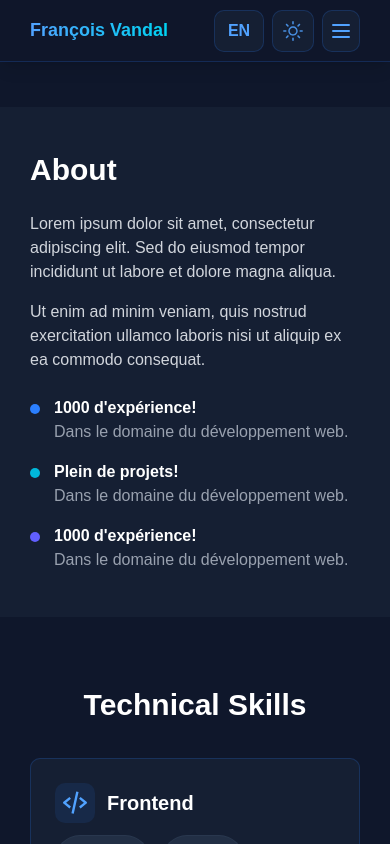
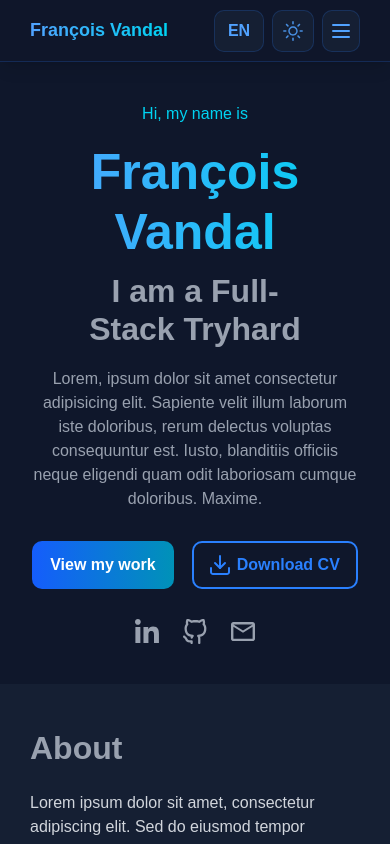
Before and after one commit to aVandalInShorts/Portfolio-React, a React (Vite) app: page / in a window 390 px wide. Shown: the top 844 px of the page. Built offline with nearby package versions, Linux system fonts and the light colour scheme.

Commit message:
Hero section

```diff
--- a/src/App.tsx
+++ b/src/App.tsx
@@ -2,6 +2,7 @@ import { Footer } from "./modules/Footer/Footer";
 import { Header } from "./modules/Header/Header";
 import { About } from "./sections/About/About";
 import { Contact } from "./sections/Contact/Contact";
+import { Hero } from "./sections/Hero/Hero";
 import { Projects } from "./sections/Projects/Projects";
 import { Skills } from "./sections/Skills/Skills";
 
@@ -9,6 +10,7 @@ function App() {
 	return (
 		<>
 			<Header />
+			<Hero />
 			<About />
 			<Skills />
 			<Projects />
--- a/src/assets/styles/button.css
+++ b/src/assets/styles/button.css
@@ -13,13 +13,16 @@
 @layer button {
 	.cta {
 		--cta-bg-angle: 90deg;
+		--cta-padding-inline: 10px;
+		--cta-padding-bloc: 24px;
 
 		display: inline-flex;
 		align-items: center;
 		gap: 7px;
 		color: var(--pure-white);
 		text-align: center;
-		padding: 10px 24px;
+		font-weight: 700;
+		padding: var(--cta-padding-inline) var(--cta-padding-bloc);
 		border-radius: 10px;
 		background-image: linear-gradient(
 			var(--cta-bg-angle),
@@ -34,7 +37,13 @@
 			height: 20px;
 
 			* {
-				fill: var(--pure-white);
+				&[fill] {
+					fill: var(--pure-white);
+				}
+
+				&[stroke] {
+					stroke: var(--pure-white);
+				}
 			}
 		}
 
@@ -42,5 +51,59 @@
 			--cta-bg-dark: #0092b8;
 			--cta-bg-light: #155dfc;
 		}
+
+		&.bigger {
+			--cta-padding-inline: 20px;
+			--cta-padding-bloc: 32px;
+			min-height: 60px;
+		}
+
+		&.outline {
+			--button-outline-color: #2a80fe;
+
+			position: relative;
+			padding: calc(var(--cta-padding-inline) - 2px)
+				calc(var(--cta-padding-bloc) - 2px);
+			background: none;
+			border: 2px solid var(--button-outline-color);
+			color: var(--button-outline-color);
+			transition: all 0.3s ease-in-out;
+
+			svg * {
+				transition: all 0.3s ease-in-out;
+				&[fill] {
+					fill: var(--button-outline-color);
+				}
+
+				&[stroke] {
+					stroke: var(--button-outline-color);
+				}
+			}
+
+			&:hover {
+				background-color: var(--button-outline-color);
+				color: var(--white);
+
+				svg * {
+					&[fill] {
+						fill: var(--pure-white);
+					}
+
+					&[stroke] {
+						stroke: var(--pure-white);
+					}
+				}
+			}
+		}
 	}
 }
+
+@media screen and (max-width: 767px) {
+	.cta {
+		&.bigger {
+			--cta-padding-inline: 12px;
+			--cta-padding-bloc: 18px;
+			min-height: 0px;
+		}
+	}
+}
--- a/src/assets/styles/default.css
+++ b/src/assets/styles/default.css
@@ -26,10 +26,14 @@
 	}
 
 	h1,
-	.h1,
+	.h1 {
+		font-size: 96px;
+	}
+
 	h2,
 	.h2 {
-		font-size: 30px;
+		font-size: 60px;
+		color: var(--gray);
 	}
 
 	h3,
@@ -53,3 +57,17 @@
 		}
 	}
 }
+
+@media screen and (max-width: 768px) {
+	h1,
+	.h1 {
+		font-size: 50px;
+		text-box: trim-start cap alphabetic;
+	}
+
+	h2,
+	.h2 {
+		font-size: 32px;
+		color: var(--gray);
+	}
+}
--- a/src/components/icon-picker/IconPicker.tsx
+++ b/src/components/icon-picker/IconPicker.tsx
@@ -4,11 +4,13 @@ import { Code } from "./icons/Code";
 import { Csharp } from "./icons/Csharp";
 import { Database } from "./icons/Database";
 import { Document } from "./icons/Document";
+import { Download } from "./icons/Download";
 import { ExternalLink } from "./icons/ExternalLink";
 import { Github } from "./icons/Github";
 import { Hamburger } from "./icons/Hamburger";
 import { LinkedIn } from "./icons/LinkedIn";
 import { Mail } from "./icons/Mail";
+import { MapPin } from "./icons/MapPin";
 import { Moon } from "./icons/Moon";
 import { PHP } from "./icons/PHP";
 import { React } from "./icons/React";
@@ -24,11 +26,13 @@ export type IconType =
 	| "csharp"
 	| "database"
 	| "document"
+	| "download"
 	| "external-link"
 	| "github"
 	| "hamburger"
 	| "linkedin"
 	| "mail"
+	| "map-pin"
 	| "moon"
 	| "php"
 	| "react"
@@ -54,6 +58,8 @@ export const IconPicker = ({ icon }: IconPickerProps) => {
 		return <Database />;
 	} else if (icon === "document") {
 		return <Document />;
+	} else if (icon === "download") {
+		return <Download />;
 	} else if (icon === "external-link") {
 		return <ExternalLink />;
 	} else if (icon === "github") {
@@ -64,6 +70,8 @@ export const IconPicker = ({ icon }: IconPickerProps) => {
 		return <LinkedIn />;
 	} else if (icon === "mail") {
 		return <Mail />;
+	} else if (icon === "map-pin") {
+		return <MapPin />;
 	} else if (icon === "moon") {
 		return <Moon />;
 	} else if (icon === "php") {
--- /dev/null
+++ b/src/components/icon-picker/icons/Download.tsx
@@ -0,0 +1,33 @@
+export const Download = () => {
+	return (
+		<svg
+			width="20"
+			height="20"
+			viewBox="0 0 20 20"
+			fill="none"
+			xmlns="http://www.w3.org/2000/svg"
+		>
+			<path
+				d="M19 13V17C19 17.5304 18.7893 18.0391 18.4142 18.4142C18.0391 18.7893 17.5304 19 17 19H3C2.46957 19 1.96086 18.7893 1.58579 18.4142C1.21071 18.0391 1 17.5304 1 17V13"
+				stroke="black"
+				strokeWidth="2"
+				strokeLinecap="round"
+				strokeLinejoin="round"
+			/>
+			<path
+				d="M5 8L10 13L15 8"
+				stroke="black"
+				strokeWidth="2"
+				strokeLinecap="round"
+				strokeLinejoin="round"
+			/>
+			<path
+				d="M10 13V1"
+				stroke="black"
+				strokeWidth="2"
+				strokeLinecap="round"
+				strokeLinejoin="round"
+			/>
+		</svg>
+	);
+};
--- /dev/null
+++ b/src/components/icon-picker/icons/MapPin.tsx
@@ -0,0 +1,26 @@
+export const MapPin = () => {
+	return (
+		<svg
+			width="20"
+			height="24"
+			viewBox="0 0 20 24"
+			fill="none"
+			xmlns="http://www.w3.org/2000/svg"
+		>
+			<path
+				d="M19 10C19 17 10 23 10 23C10 23 1 17 1 10C1 7.61305 1.94821 5.32387 3.63604 3.63604C5.32387 1.94821 7.61305 1 10 1C12.3869 1 14.6761 1.94821 16.364 3.63604C18.0518 5.32387 19 7.61305 19 10Z"
+				stroke="black"
+				strokeWidth="2"
+				strokeLinecap="round"
+				strokeLinejoin="round"
+			/>
+			<path
+				d="M10 13C11.6569 13 13 11.6569 13 10C13 8.34315 11.6569 7 10 7C8.34315 7 7 8.34315 7 10C7 11.6569 8.34315 13 10 13Z"
+				stroke="black"
+				strokeWidth="2"
+				strokeLinecap="round"
+				strokeLinejoin="round"
+			/>
+		</svg>
+	);
+};
--- a/src/sections/About/About.module.css
+++ b/src/sections/About/About.module.css
@@ -1,6 +1,5 @@
 .about {
 	padding-block: 80px;
-	margin-block: 80px;
 }
 
 .about-inner {
@@ -90,7 +89,6 @@
 @media screen and (max-width: 767px) {
 	.about {
 		padding-block: 45px;
-		margin-block: 45px;
 	}
 
 	.about-inner {
--- /dev/null
+++ b/src/sections/Hero/Hero.module.css
@@ -0,0 +1,107 @@
+.hero {
+	padding-block: 50px;
+}
+
+.hero-inner {
+	display: flex;
+	flex-flow: column nowrap;
+	align-items: center;
+	text-align: center;
+}
+
+.pretitle {
+	color: var(--gradient-light-blue);
+}
+
+.name {
+	margin: 0 0 18px;
+	background: linear-gradient(
+		90deg,
+		var(--gradient-blue) 0%,
+		var(--gradient-light-blue) 100%
+	);
+	background-clip: text;
+	-webkit-text-fill-color: transparent;
+}
+
+.title {
+	color: var(--gray);
+	margin-block: 0 36px;
+}
+
+.description {
+	margin-block: 0;
+	color: var(--gray);
+	max-width: 60ch;
+	font-size: 20px;
+}
+
+.btns {
+	display: flex;
+	flex-flow: row wrap;
+	justify-content: center;
+	gap: 18px;
+	margin-block-start: 48px;
+}
+
+.links {
+	margin-block-start: 48px;
+	display: flex;
+	flex-flow: row wrap;
+	align-items: center;
+	gap: 24px;
+
+	a {
+		display: flex;
+
+		svg {
+			width: 24px;
+			height: auto;
+
+			* {
+				&[fill] {
+					fill: var(--gray);
+				}
+				&[stroke] {
+					stroke: var(--gray);
+				}
+
+				transition: all 0.3s ease;
+			}
+		}
+
+		&:hover {
+			svg * {
+				&[fill] {
+					fill: var(--gradient-blue);
+				}
+				&[stroke] {
+					stroke: var(--gradient-blue);
+				}
+			}
+		}
+	}
+}
+
+@media screen and (max-width: 768px) {
+	.hero {
+		padding-block: 40px;
+	}
+
+	.name {
+		margin-block-end: 10px;
+	}
+
+	.title {
+		margin-block: 0 18px;
+	}
+
+	.description {
+		font-size: 16px;
+	}
+
+	.btns,
+	.links {
+		margin-block-start: 30px;
+	}
+}
--- /dev/null
+++ b/src/sections/Hero/Hero.tsx
@@ -0,0 +1,45 @@
+import { IconPicker } from "../../components/icon-picker/IconPicker";
+import styles from "./Hero.module.css";
+
+export const Hero = () => {
+	return (
+		<section className={styles.hero + " section"}>
+			<div className={styles["hero-inner"] + " section-inner"}>
+				<p className={styles.pretitle}>Hi, my name is</p>
+				<h1 className={styles.name}>François Vandal</h1>
+				<h2 className={styles.title}>I am a Full-Stack Tryhard</h2>
+				<p className={styles.description}>
+					Lorem, ipsum dolor sit amet consectetur adipisicing elit.
+					Sapiente velit illum laborum iste doloribus, rerum delectus
+					voluptas consequuntur est. Iusto, blanditiis officiis neque
+					eligendi quam odit laboriosam cumque doloribus. Maxime.
+				</p>
+
+				<div className={styles["btns"]}>
+					<a
+						href="mailto:contact@example.com"
+						className="cta bigger "
+					>
+						View my work
+					</a>
+					<a href="#" className="cta bigger outline">
+						<IconPicker icon="download" />
+						Download CV
+					</a>
+				</div>
+
+				<div className={styles.links}>
+					<a href="#">
+						<IconPicker icon="linkedin" />
+					</a>
+					<a href="#">
+						<IconPicker icon="github" />
+					</a>
+					<a href="#">
+						<IconPicker icon="mail" />
+					</a>
+				</div>
+			</div>
+		</section>
+	);
+};
```
